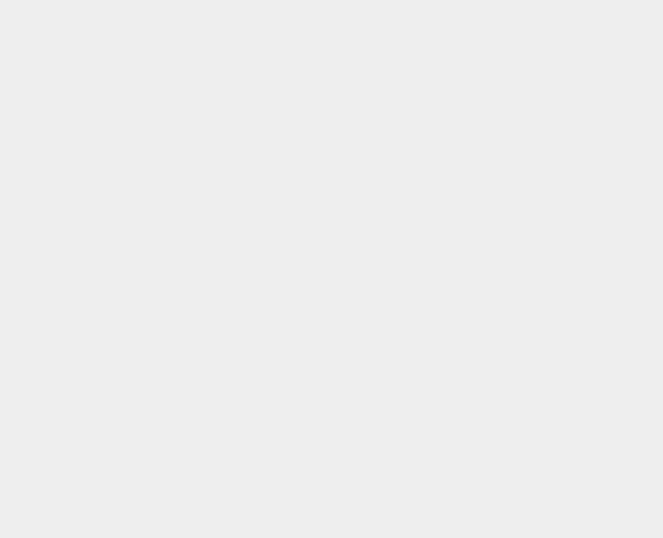
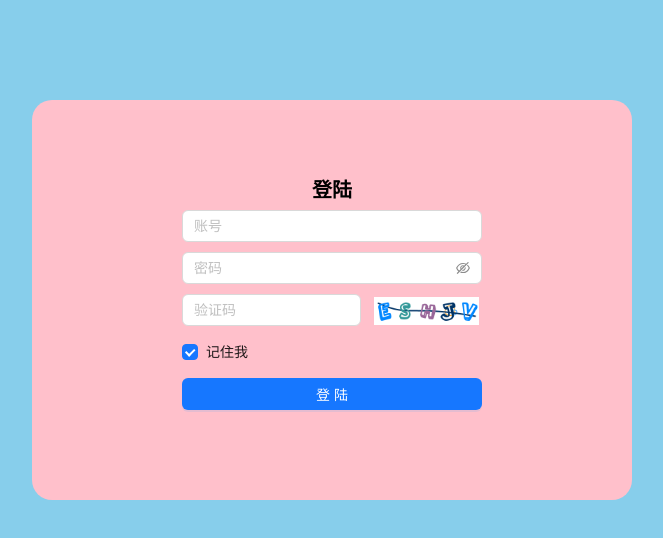
Before and after one commit to peihaodong1120/React-Vite-Admin, a React (Vite) app: page /login in a window 1280 px wide. Before the commit this address had no page. Shown: the top 538 px of the page, without its empty margins (308-971 px from the left). Built offline with nearby package versions, Linux system fonts and the light colour scheme.

Commit message:
feat：登陆页面

```diff
--- /dev/null
+++ b/src/views/Login/index.tsx
@@ -0,0 +1,85 @@
+import {useState} from 'react'
+import { Button, Checkbox, Form, Input } from 'antd';
+import style  from './style/index.module.scss'
+const Login = () =>{
+
+    const [ loginInfo, setLoginInfo ] = useState({
+        account:'',
+        passward: '',
+        code:''
+    })
+
+    const onFinish = (values: any) => {
+        console.log('Success:', values);
+        setLoginInfo(values)
+        console.log(loginInfo);
+
+    };
+
+    const onFinishFailed = (errorInfo: any) => {
+        console.log('Failed:', errorInfo);
+    };
+
+
+
+    return (
+        <div className={style.login}>
+            <div className={style.login_box}>
+                <div className={style.login_form}>
+                <div className={style.title}>
+                    登陆
+                </div>
+                <Form
+                    name="basic"
+                    initialValues={{ remember: true }}
+                    onFinish={onFinish}
+                    onFinishFailed={onFinishFailed}
+                    autoComplete="off"
+                >
+                    <Form.Item
+                        name="username"
+                        rules={[{ required: true, message: '请输入账号!' }]}
+                        >
+                        <Input placeholder='账号' value={loginInfo.account} />
+                    </Form.Item>
+
+                    <Form.Item
+                        name="password"
+                        rules={[{ required: true, message: '请输入密码!' }]}
+                        >
+                        <Input.Password placeholder='密码' value={loginInfo.passward} />
+                    </Form.Item>
+
+                    <div className={style.check_box}>
+                        <Form.Item
+                            name="check"
+                            rules={[{ required: true, message: '请输入验证码!' }]}
+                            >
+                            <Input placeholder='验证码' value={loginInfo.code}  />
+                        </Form.Item>
+                        <div className={style.check_img}>
+                            <img height={28} src='/src/assets/images/captcha.png' alt="" />
+                        </div>
+                    </div>
+
+                    <Form.Item name="remember" valuePropName="checked" wrapperCol={{ offset: 0, span: 6 }}>
+                        <Checkbox>记住我</Checkbox>
+                    </Form.Item>
+
+                    <Form.Item>
+                        <Button
+                            type="primary"
+                            htmlType="submit"
+                            className={style.form_btn}
+                            >
+                            登陆
+                        </Button>
+                    </Form.Item>
+                </Form>
+                </div>
+            </div>
+        </div>
+    )
+}
+
+export default Login
--- /dev/null
+++ b/src/views/Login/style/index.module.scss
@@ -0,0 +1,46 @@
+
+    .login {
+        width: 100%;
+        height: 100%;
+        background-color: skyblue;
+        padding-top: 100px;
+        &_box {
+            width: 600px;
+            height: 400px;
+            background-color: pink;
+            border-radius: 20px;
+            margin: 0 auto;
+            display: flex;
+            justify-content: center;
+            align-items: center;
+
+        }
+        .login_form {
+            width: 300px;
+            :global {
+                .ant-form-item{
+                    margin-bottom: 10px;
+                }
+            }
+            .title {
+                margin-bottom: 10px;
+                font-size: 20px;
+                font-weight: 700;
+                text-align: center;
+            }
+
+            .form_btn {
+                width: 100%;
+            }
+            .check_box{
+                display: flex;
+                justify-content: space-between;
+            }
+            .check_img{
+                margin-left: 10px;
+                padding: 3px;
+                height: 25px;
+                cursor: pointer;
+            }
+        }
+    }
```
Also changed, not shown: src/router/index.tsx (+9 -0 lines), src/assets/images/captcha.png (added).
